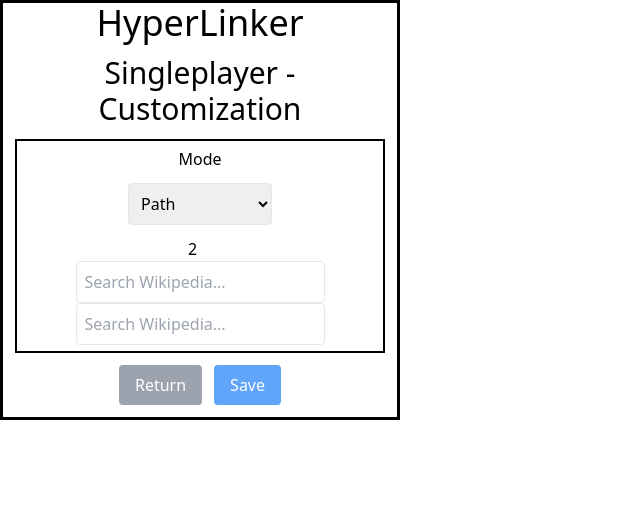
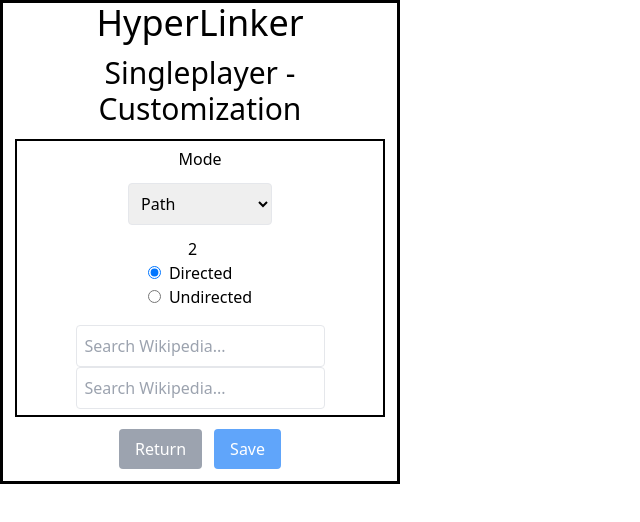
Before and after one commit to aveeran/HyperLinker, a React (Vite) app in the folder web-client/: page /#/singleplayer_dashboard/singleplayer_customization/mode in a window 1280 px wide. Shown: the top 522 px of the page, without its empty margins (0-640 px from the left). Built offline with nearby package versions, Linux system fonts and the light colour scheme.

Commit message:
Added support for directed/undirected path

```diff
--- a/web-client/src/popups/singleplayer_customization/SingleMode.jsx
+++ b/web-client/src/popups/singleplayer_customization/SingleMode.jsx
@@ -1,7 +1,6 @@
 import React, { useState, useEffect, useRef } from "react";
 import SearchableDropdown from "../../components/SearchableDropdown";
 import { useNavigate } from "react-router-dom";
-
 
 // add validation to check if all required has been selected
 
@@ -51,7 +50,7 @@ function SingleMode() {
   const [endArticle, setEndArticle] = useState(customizations.end);
 
   const [pathLength, setPathLength] = useState(customizations.mode.path.pathLength);
-  const [isPathDirected, setIsPathDirected] = useState(customizations.mode.path.directed);
+  const [isPathDirected, setIsPathDirected] = useState(customizations.mode.path.directed);//yooo
   const [pathArticles, setPathArticles] = useState(customizations.mode.path.intermediate_links);
   const [timer, setTimer] = useState(customizations.mode.countDown.timer);
 
@@ -98,6 +97,14 @@ function SingleMode() {
   const handleTimer = (event) => {
     const value = parseInt(event.target.value, 10);
     setTimer(value);
+  }
+
+  const handleOptionChange = (event) => {
+    if(event.target.value === 'directed') {
+      setIsPathDirected(true);
+    } else {
+      setIsPathDirected(false);
+    }
   }
 
   const handleSubmit = () => {
@@ -181,6 +188,33 @@ function SingleMode() {
               placeholder="2"
               aria-label="Positve integer input"
             />
+
+            <div className="flex flex-col mb-4">
+              <label htmlFor="directed" className="mr-4">
+                <input
+                type="radio"
+                id="directed"
+                value="directed"
+                checked={isPathDirected}
+                onChange={handleOptionChange}
+                className="mr-2"
+                />
+                <span>Directed</span>
+              </label>
+
+              <label htmlFor="undirected">
+                <input
+                type="radio"
+                id="undirected"
+                value="undirected"
+                checked={!isPathDirected}
+                onChange={handleOptionChange}
+                className="mr-2"
+                />
+                <span>Undirected</span>
+              </label>
+            </div>
+
             <SearchableDropdown onDataChange={updateFirstArticle} temp={startArticle}/>
             {Array.from({ length: pathLength - 2 }, (_, index) => (
               <SearchableDropdown
```
